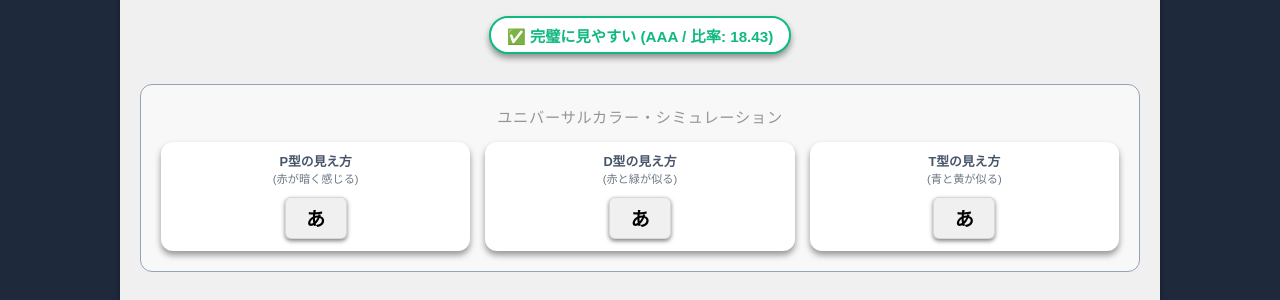
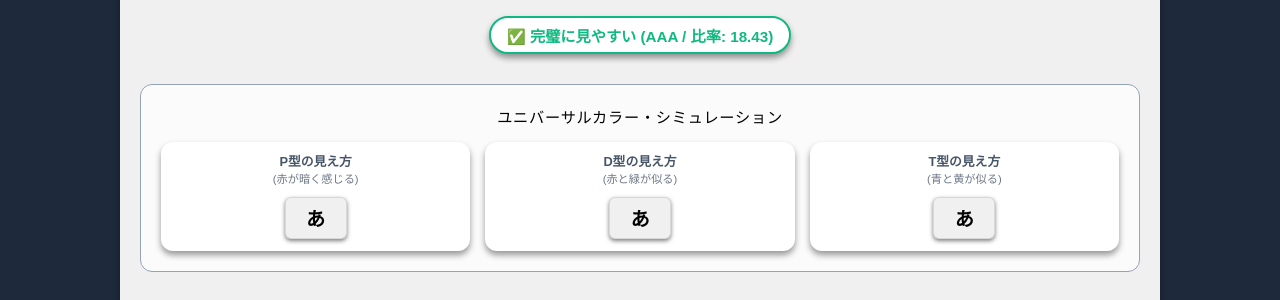
Before and after one commit to Tukigase/creative-support-tools, a Jekyll site: the page built from colorPicker.html, in a window 1280 px wide. Shown: the part 246-546 px from the top of the page. Built offline with Jekyll 4.4.1, drawn with Linux system fonts in a browser that asks for light colours.

Commit message:
ColorPicker ユニバーサル指標の色調整

```diff
--- a/assets/css/colorPicker.css
+++ b/assets/css/colorPicker.css
@@ -217,7 +217,7 @@ input[type="color"] {
 .universal-section {
     margin-top: 30px;
     padding: 20px;
-    background-color: rgba(255, 255, 255, 0.562);
+    background-color: rgba(255, 255, 255, 0.75);
     /* うっすら明るい背景でエリアを区切る */
     border-radius: 12px;
     border: 1px solid var(--sub-text);
@@ -226,7 +226,7 @@ input[type="color"] {
 /* セクションのタイトル */
 .universal-title {
     font-size: 0.95rem;
-    color: rgba(0, 0, 0, 0.4);
+    color: rgb(0, 0, 0);
     margin-top: 0;
     margin-bottom: 15px;
     font-weight: normal;
```
